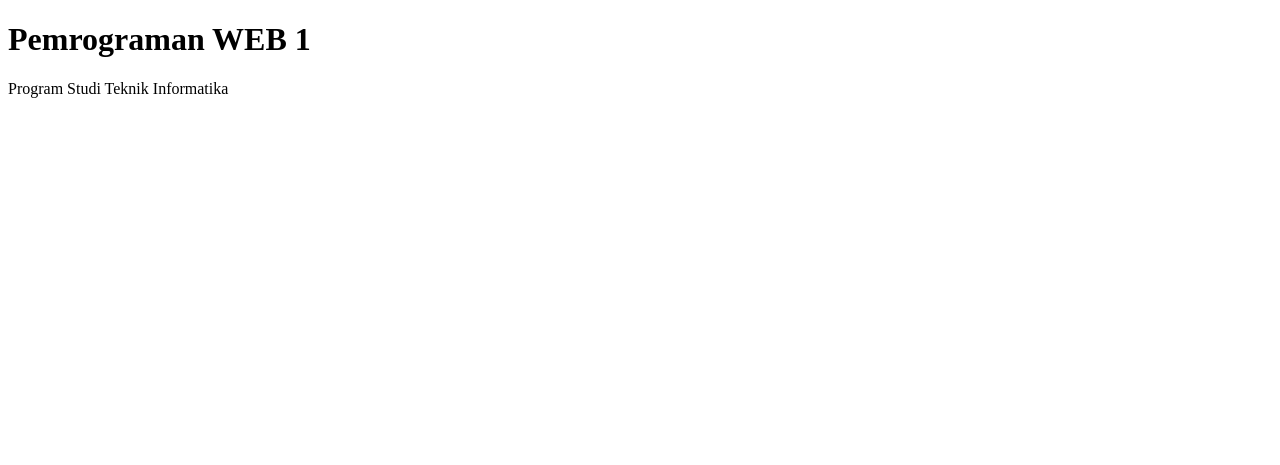
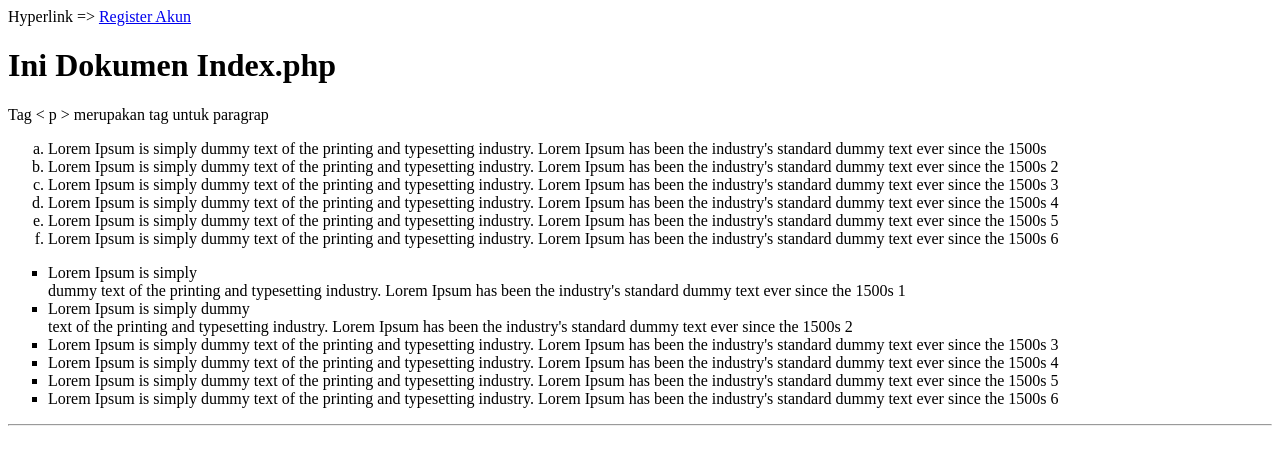
Before and after one commit to erfianjunianto/ti4b-web1-2024, a PHP site: page / in a window 1280 px wide. Shown: the top 465 px of the page. Run offline with PHP 8.4, Linux system fonts and the light colour scheme.

Commit message:
update materi pertemuan 4

```diff
--- a/index.php
+++ b/index.php
@@ -1,13 +1,33 @@
-<!DOCTYPE html>
+<!DOCTYPE html> <!-- dokumen ini adalah format html5 -->
 <html lang="en">
     <head>
         <meta charset="UTF-8">
         <meta http-equiv="X-UA-Compatible" content="IE=edge">
         <meta name="viewport" content="width=device-width, initial-scale=1.0">
-    <title>TI 4A</title>
+        <title>WEB 1 TI.4B</title>
     </head>
     <body>
-    <h1>Pemrograman WEB 1</h1>
-    <p>Program Studi Teknik Informatika</p>
+        Hyperlink => <a href="/form/register.php">Register Akun</a> <!-- anchor -->
+        <h1>Ini Dokumen Index.php</h1>
+        <p>Tag < p > merupakan tag untuk paragrap </p>
+        <ol type="a">
+            <li>Lorem Ipsum is simply dummy text of the printing and typesetting industry. Lorem Ipsum has been the industry's standard dummy text ever since the 1500s</li>
+            <li>Lorem Ipsum is simply dummy text of the printing and typesetting industry. Lorem Ipsum has been the industry's standard dummy text ever since the 1500s 2</li>
+            <li>Lorem Ipsum is simply dummy text of the printing and typesetting industry. Lorem Ipsum has been the industry's standard dummy text ever since the 1500s 3</li>
+            <li>Lorem Ipsum is simply dummy text of the printing and typesetting industry. Lorem Ipsum has been the industry's standard dummy text ever since the 1500s 4</li>
+            <li>Lorem Ipsum is simply dummy text of the printing and typesetting industry. Lorem Ipsum has been the industry's standard dummy text ever since the 1500s 5</li>
+            <li>Lorem Ipsum is simply dummy text of the printing and typesetting industry. Lorem Ipsum has been the industry's standard dummy text ever since the 1500s 6</li>
+        </ol>
+
+        <ul type="square">
+            <li>Lorem Ipsum is simply <br> dummy text of the printing and typesetting industry. Lorem Ipsum has been the industry's standard dummy text ever since the 1500s 1</li>
+            <li>Lorem Ipsum is simply dummy <br> text of the printing and typesetting industry. Lorem Ipsum has been the industry's standard dummy text ever since the 1500s 2</li>
+            <li>Lorem Ipsum is simply dummy text of the printing and typesetting industry. Lorem Ipsum has been the industry's standard dummy text ever since the 1500s 3</li>
+            <li>Lorem Ipsum is simply dummy text of the printing and typesetting industry. Lorem Ipsum has been the industry's standard dummy text ever since the 1500s 4</li>
+            <li>Lorem Ipsum is simply dummy text of the printing and typesetting industry. Lorem Ipsum has been the industry's standard dummy text ever since the 1500s 5</li>
+            <li>Lorem Ipsum is simply dummy text of the printing and typesetting industry. Lorem Ipsum has been the industry's standard dummy text ever since the 1500s 6</li>
+        </ul>
+
+        <hr>
     </body>
 </html>
```
Lines whose indentation alone changed are shown as unchanged.
